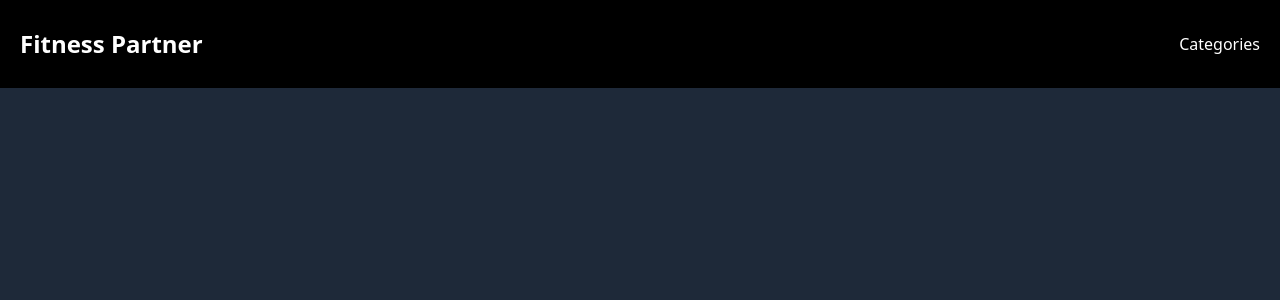
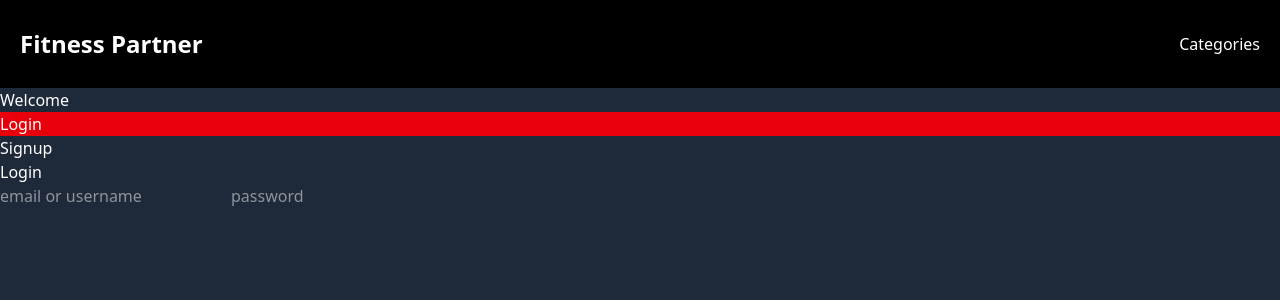
Before and after one commit to Ryystuffs/FitnessPartner, a React app in the folder frontend/: page /Login in a window 1280 px wide. Shown: the top 300 px of the page. Built offline with nearby package versions, Linux system fonts and the light colour scheme; the HTML template or start-up script is replaced by a standard one.

Commit message:
fix: dependencies

```diff
--- a/frontend/src/App.jsx
+++ b/frontend/src/App.jsx
@@ -9,6 +9,7 @@ import Navbar from './components/navbar'
 import AddWorkout from './pages/AddWorkout'
 import AddCategory from './pages/AddCategory'
 import Categories from './pages/Categories'
+import Auth from './pages/Auth';
 function App() {
   return (
     <>
@@ -28,6 +29,7 @@ function App() {
             </Route>
             <Route path='/Categories' element={<Categories/>}>
             </Route>
+            <Route path='/Login' element={<Auth/>}></Route>
           </Routes>
         </BrowserRouter>
       </div>
--- /dev/null
+++ b/frontend/src/components/LoginForm.jsx
@@ -0,0 +1,19 @@
+import React from 'react'
+
+const LoginForm = () => {
+  return (
+    <div>
+        <div>Login</div>
+        <div>
+            <form>
+                <input type="email" placeholder='email or username'/>
+                <input type="passowrd" placeholder='password' />
+            </form>
+        </div>
+
+    </div>
+
+  )
+}
+
+export default LoginForm
--- /dev/null
+++ b/frontend/src/components/SignupForm.jsx
@@ -0,0 +1,20 @@
+import React from 'react'
+
+const SignupForm = () => {
+  return (
+    <div>
+        <div>
+            Signup
+        </div>
+
+        <form>
+            <input type="username" placeholder='username' />
+            <input type="email" placeholder='email' />
+            <input type="password" placeholder='password' />
+            <input type="confirmPassword" placeholder='confirm password' />
+        </form>
+    </div>
+  )
+}
+
+export default SignupForm
--- /dev/null
+++ b/frontend/src/pages/Auth.jsx
@@ -0,0 +1,22 @@
+import React from 'react'
+import LoginForm from '../components/LoginForm';
+import SignupForm from '../components/SignupForm';
+import { useState } from 'react';
+const Auth = () => {
+    const [form, setForm] = useState('login');
+  return (
+    <div>
+        <div>Welcome</div>
+        <div>
+            <div role='button' onClick={(e)=> setForm('login')} className={`${form === 'login' ? 'bg-red-600' : 'none' }`}>Login</div>
+            <div role='button' onClick={(e)=> setForm('signup')} className={`${form === 'signup' ? 'bg-red-600' : 'none' }`}>Signup</div>
+        </div>
+
+        <div>
+            {form === 'login' ? (<LoginForm/>): (<SignupForm/>)}
+        </div>
+    </div>
+  )
+}
+
+export default Auth
```
Also changed, not shown: frontend/src/components/WorkoutForm.jsx (line endings or trailing spaces), 1 other file (tests, documents, lock files or other folders).
